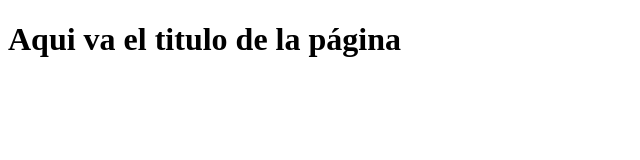
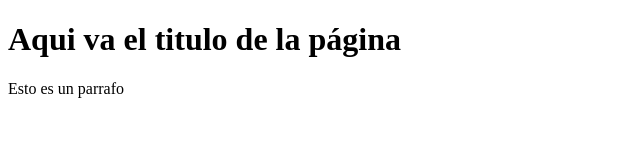
Before and after one commit to Carlos831204/proyecto-web-empresa-C, a plain HTML site: page index.html in a window 1280 px wide. Shown: the whole page, without its empty margins (0-640 px from the left). Drawn offline with Linux system fonts and the light colour scheme.

Commit message:
Update index.html

```diff
--- a/index.html
+++ b/index.html
@@ -8,5 +8,6 @@
 </head>
 <body>
     <h1>Aqui va el titulo de la página</h1>
+    <p>Esto es un parrafo</</p>
 </body>
 </html>
```
